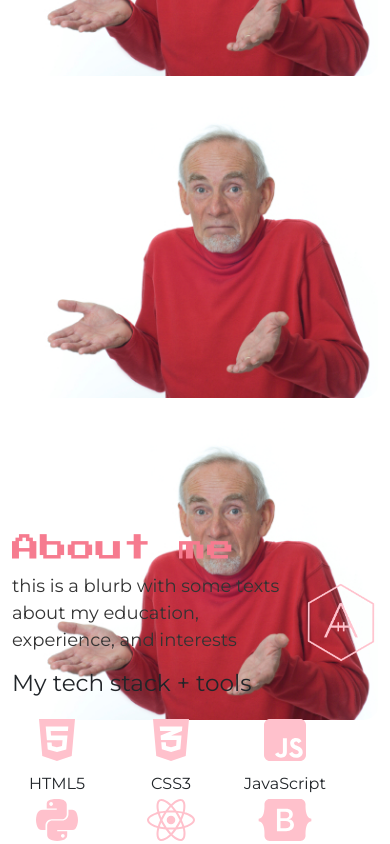
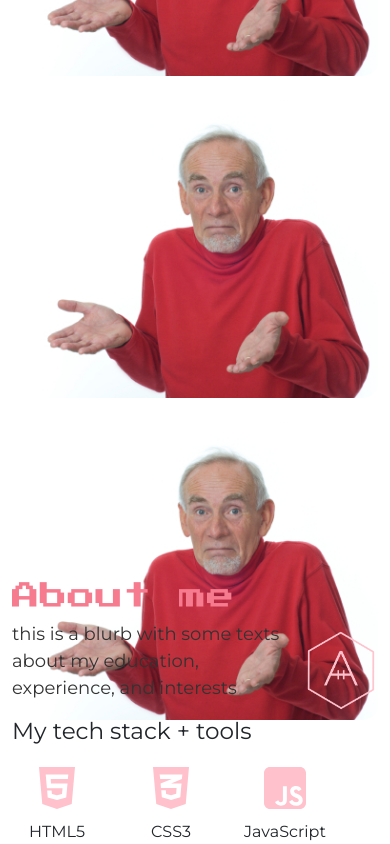
Before and after one commit to ah1096/developer-portfolio, a React (Create React App) app in the folder portfolio/: page / in a window 390 px wide. Shown: the part 1156-2000 px from the top of the page. Built offline with nearby package versions, Linux system fonts and the light colour scheme; the HTML template or start-up script is replaced by a standard one; a web font is replaced by a local one.

Commit message:
attempting to correct overlap issues

```diff
--- a/portfolio/src/App.css
+++ b/portfolio/src/App.css
@@ -56,12 +56,13 @@ button {
 /* ============ PROJECT CARD HOVER EFFECT ============= */
 .hovercontainer {
   position: relative;
-  width: 50%;
+  width: 100%;
+  max-width: 400px;
 }
 
 .projectimage {
   display: block;
-  width: 100%;
+  max-width: 100%;
   height: auto;
   border-radius: 15px;
 }
--- a/portfolio/src/Components/AboutPage.js
+++ b/portfolio/src/Components/AboutPage.js
@@ -17,7 +17,7 @@ export const AboutPage = () => {
     useSlideInFromBottom()
 
     return (
-        <div id="aboutpage" className="container vh-100 w-100 mx-auto slide-in-bottom">
+        <div id="aboutpage" className="container vh-100 w-100 mx-auto mt-md-5 slide-in-bottom">
             <h1 id="aboutlink">About me</h1>
 
             <div className="row align-items-center">
--- a/portfolio/src/Components/ProjectCard.js
+++ b/portfolio/src/Components/ProjectCard.js
@@ -1,4 +1,5 @@
 import him from '../images/projects/him.jpg'
+
 const placeholder = {
     name: 'placeholder',
     imageUrl: him,
@@ -6,18 +7,18 @@ const placeholder = {
 
 export const ProjectCard = () => {
     return(
-        <div>
-            <div>
-            <div class="hovercontainer h-100 w-100">
-                <img src={placeholder.imageUrl} className="projectimage h-100 w-100"/>
-                <div class="overlay">
-                    <div class="hovertext">
+        <div className="project-card-container">
+        <div className="col-sm-6 col-lg-12 mb-4">
+            <div className="hovercontainer h-auto w-auto">
+                <img src={placeholder.imageUrl} className="projectimage img-fluid"/>
+                <div className="overlay">
+                    <div className="hovertext">
                         <div id="projectaboutrow">
                             <h5 id="project-title">Project title</h5>
                             <h10 id="project-info" className="mb-2">Card subtitle</h10>
                         </div>
 
-                        <div classname="row toolsused">
+                        <div className="row toolsused">
                             <ul className="list-unstyled d-flex flex-wrap justify-content-center">
                                 <li><span className="badge badge-pill badge-secondary">tool 1</span></li>
                                 <li><span className="badge badge-pill badge-secondary">tool 2</span></li>
@@ -37,7 +38,7 @@ export const ProjectCard = () => {
                     </div>
                 </div>
             </div>
-            </div>
         </div>
+    </div>
     );
 };
--- a/portfolio/src/Components/ProjectPage.js
+++ b/portfolio/src/Components/ProjectPage.js
@@ -5,12 +5,13 @@ export const ProjectPage = () => {
     useSlideInFromBottom();
 
     return (
-        <div id="projectpage" className="container vh-100 w-100 mx-auto slide-in-bottom">
+        <div id="projectpage" className="container vh-100 w-100 mx-auto mb-5 slide-in-bottom">
 
             <div className="row align-items-center">
                 <div className="col-md-4">
                     <h1 id="projectlink">Projects</h1>
                 </div>
+
                 <div className="pixelfont col-md-8 align-self-center">
                     <h10>
                         see more at my <a href="#">portfolio gallery</a>!
@@ -18,14 +19,14 @@ export const ProjectPage = () => {
                 </div>
             </div>
 
-            <div id="projectcards" className="row mt-4">
-            <div className="col-md-4 mb-4">
+            <div id="projectcards" className="row mt-4 mb-4 justify-content-between flex-column flex-md-row">
+                <div className="col-lg-4 col-sm-12">
                     <ProjectCard />
                 </div>
-            <div className="col-md-4 mb-4">
+                <div className="col-lg-4 col-sm-12">
                     <ProjectCard />
                 </div>
-            <div className="col-md-4 mb-4">
+                <div className="col-lg-4 col-sm-12">
                     <ProjectCard />
                 </div>
             </div>
```
Lines whose indentation alone changed are shown as unchanged.
